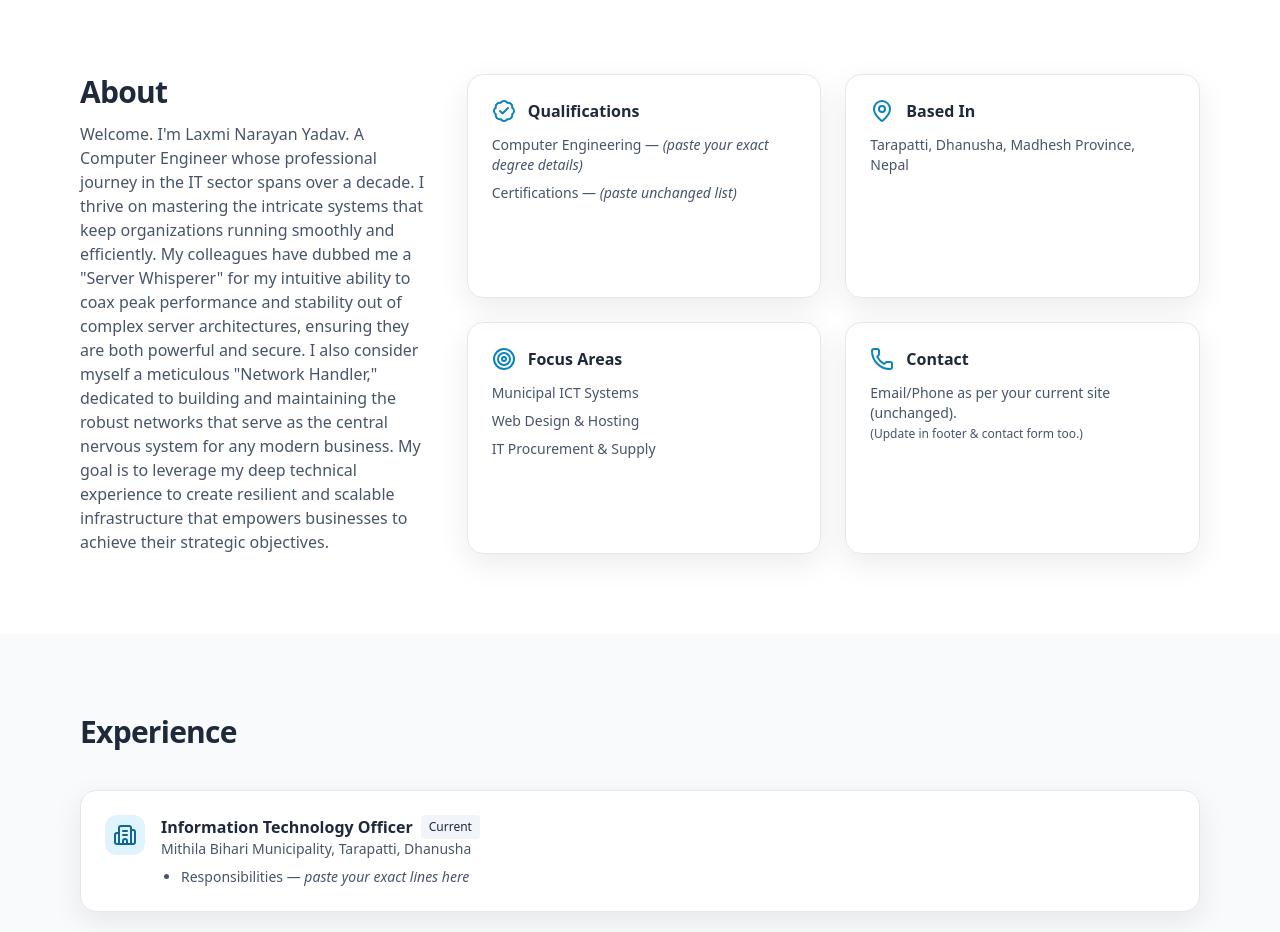
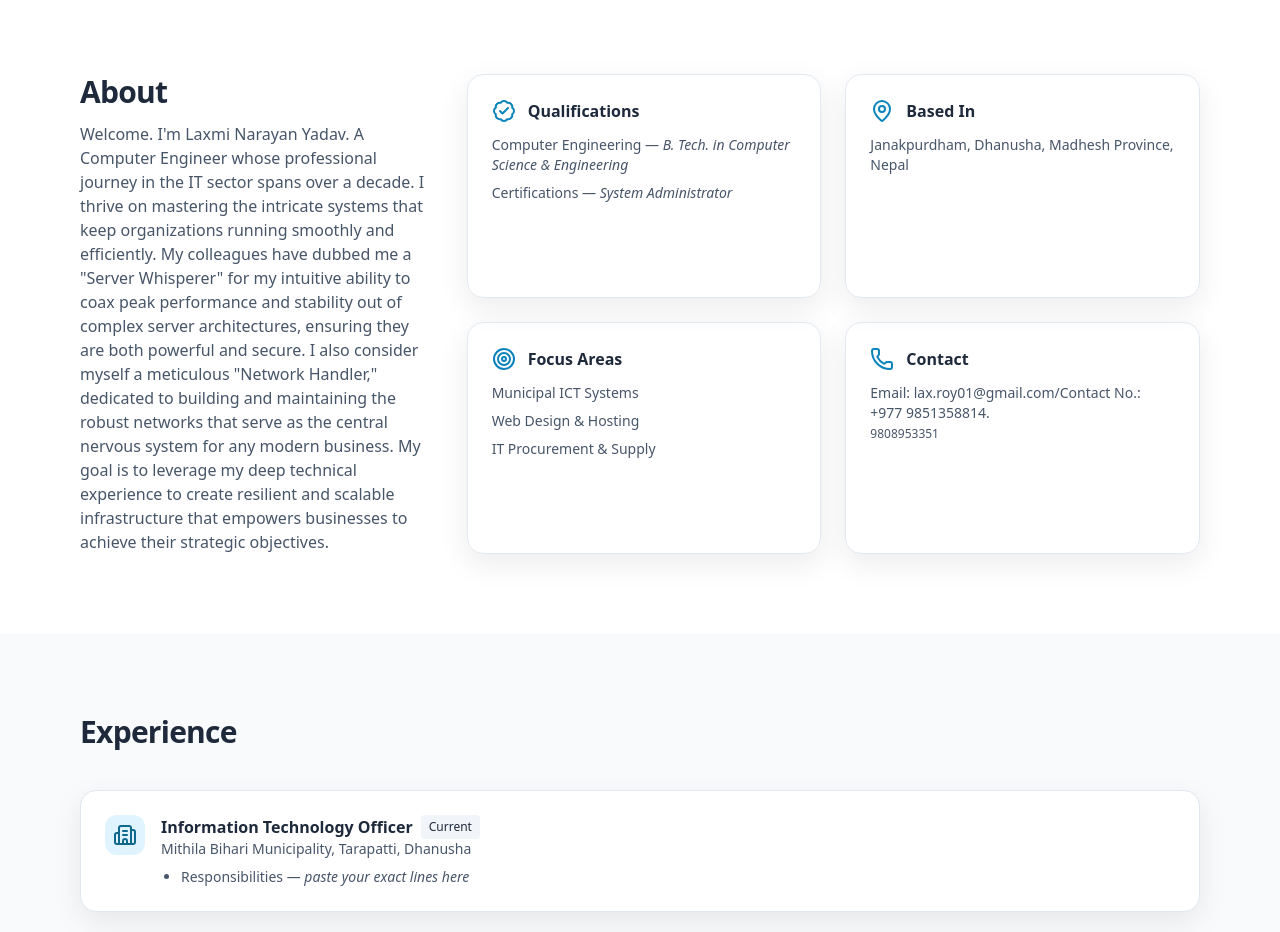
Before and after one commit to laxroy/laxminarayanyadav, a plain HTML site: page index.html in a window 1280 px wide. Shown: the part 860-1792 px from the top of the page. Drawn offline with nearby package versions, Linux system fonts and the light colour scheme.

Commit message:
Update index.html
Update

```diff
--- a/index.html
+++ b/index.html
@@ -141,8 +141,8 @@
               <h3 class="font-semibold">Qualifications</h3>
             </div>
             <ul class="mt-3 space-y-2 text-slate-600 text-sm">
-              <li>Computer Engineering — <em>(paste your exact degree details)</em></li>
-              <li>Certifications — <em>(paste unchanged list)</em></li>
+              <li>Computer Engineering — <em>B. Tech. in Computer Science & Engineering</em></li>
+              <li>Certifications — <em>System Administrator</em></li>
             </ul>
           </div>
           <div class="rounded-2xl border border-slate-200 p-6 shadow-soft">
@@ -150,7 +150,7 @@
               <i data-lucide="map-pin" class="text-brand-600"></i>
               <h3 class="font-semibold">Based In</h3>
             </div>
-            <p class="mt-3 text-slate-600 text-sm">Tarapatti, Dhanusha, Madhesh Province, Nepal</p>
+            <p class="mt-3 text-slate-600 text-sm">Janakpurdham, Dhanusha, Madhesh Province, Nepal</p>
           </div>
           <div class="rounded-2xl border border-slate-200 p-6 shadow-soft">
             <div class="flex items-center gap-3">
@@ -168,8 +168,8 @@
               <i data-lucide="phone" class="text-brand-600"></i>
               <h3 class="font-semibold">Contact</h3>
             </div>
-            <p class="mt-3 text-slate-600 text-sm">Email/Phone as per your current site (unchanged).
-              <br><span class="text-xs">(Update in footer & contact form too.)</span></p>
+            <p class="mt-3 text-slate-600 text-sm">Email: lax.roy01@gmail.com/Contact No.: +977 9851358814.
+              <br><span class="text-xs">9808953351</span></p>
           </div>
         </div>
       </div>
```
